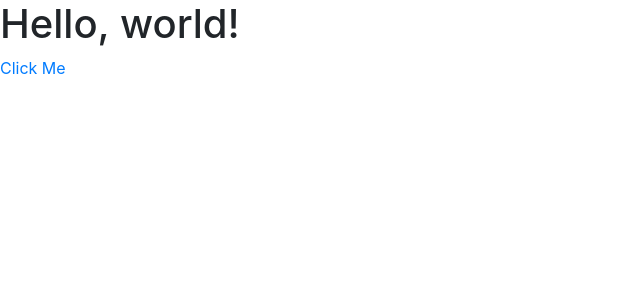
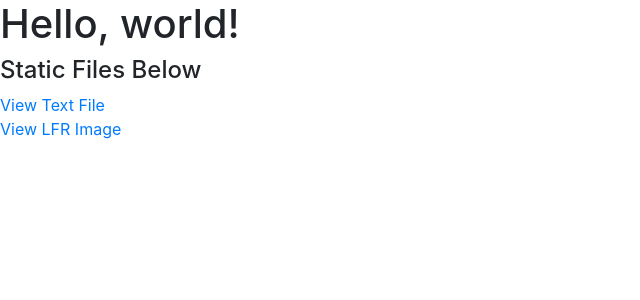
Before and after one commit to prajjwalgeek/eKommerce, a Django app: page /blog/ in a window 1280 px wide. Shown: the top 300 px of the page, without its empty margins (0-640 px from the left). Run offline with Django 3.2, Linux system fonts and the light colour scheme; some libraries are stand-ins or nearby versions.

Commit message:
served static image in /blog/index.html from static/blog

```diff
--- a/eKommerce/blog/templates/blog/index.html
+++ b/eKommerce/blog/templates/blog/index.html
@@ -13,7 +13,11 @@
   <body>
     <h1>Hello, world!</h1>
     {% load static %}
-    <a href="{%static 'blog/mystatic.txt' %}">Click Me</a>
+    <h4>Static Files Below</h4>
+    <a href="{%static 'blog/mystatic.txt' %}">View Text File</a>
+    <br>
+    <a href="{%static 'blog/LFR.jpg'%}">View LFR Image</a>
+
     <!-- Optional JavaScript -->
     <!-- jQuery first, then Popper.js, then Bootstrap JS -->
     <script src="https://code.jquery.com/jquery-3.4.1.slim.min.js" integrity="sha384-J6qa4849blE2+poT4WnyKhv5vZF5SrPo0iEjwBvKU7imGFAV0wwj1yYfoRSJoZ+n" crossorigin="anonymous"></script>
```
